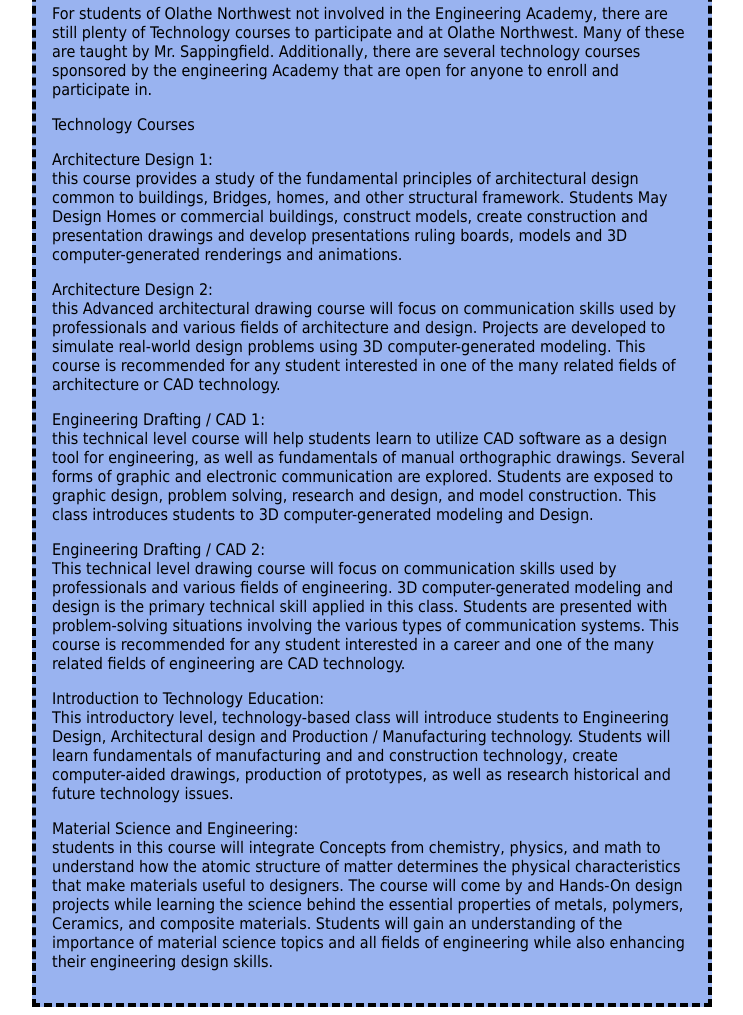
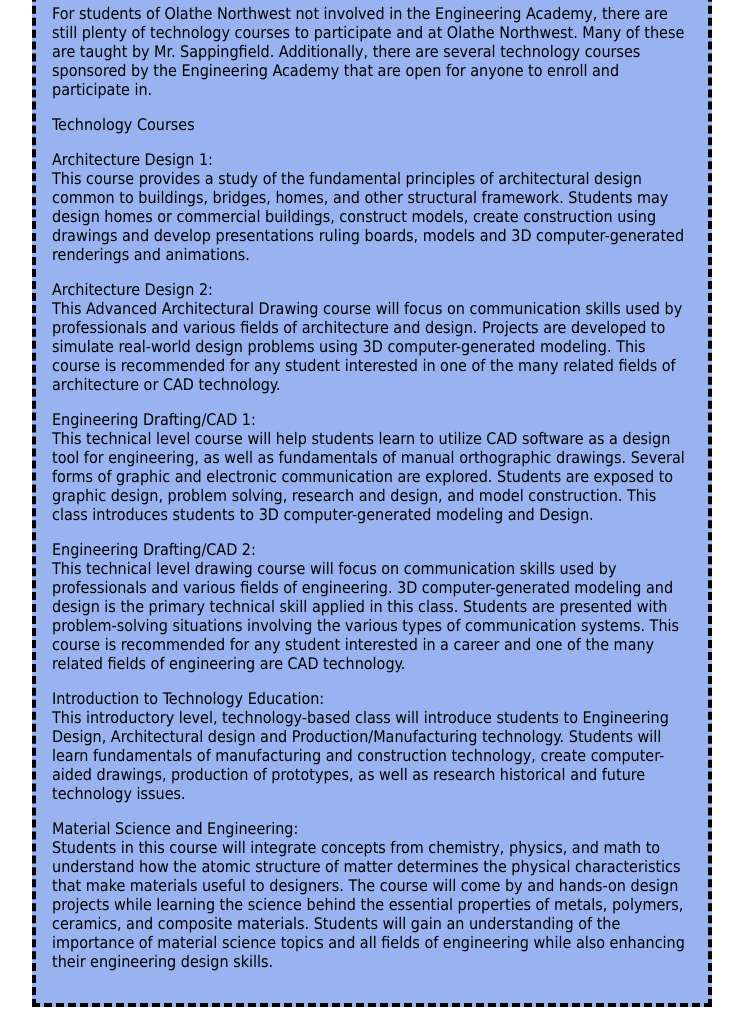
Before and after one commit to annaleu02/onwtsa.github.io, a plain HTML site: page tech.html in a window 1280 px wide. Shown: the part 110-1125 px from the top of the page, without its empty margins (268-1011 px from the left). Drawn offline with Linux system fonts and the light colour scheme.

Commit message:
Update tech.html

```diff
--- a/tech.html
+++ b/tech.html
@@ -35,28 +35,28 @@
 
       </nav>
 
-	  <p>  For students of Olathe Northwest not involved in the Engineering Academy, there are still plenty of Technology courses to participate and at Olathe Northwest. Many of these are taught by Mr. Sappingfield. Additionally, there are several technology courses sponsored by the engineering Academy that are open for anyone to enroll and participate in.
+	  <p>  For students of Olathe Northwest not involved in the Engineering Academy, there are still plenty of technology courses to participate and at Olathe Northwest. Many of these are taught by Mr. Sappingfield. Additionally, there are several technology courses sponsored by the Engineering Academy that are open for anyone to enroll and participate in.
  </p>
 
 	<p> Technology Courses</p>
 
 	<p> Architecture Design 1: <br />
- this course provides a study of the fundamental principles of architectural design common to buildings, Bridges, homes, and other structural framework. Students May Design Homes or commercial buildings, construct models, create construction and presentation drawings and develop presentations ruling boards, models and 3D computer-generated renderings and animations.
+ This course provides a study of the fundamental principles of architectural design common to buildings, bridges, homes, and other structural framework. Students may design homes or commercial buildings, construct models, create construction using drawings and develop presentations ruling boards, models and 3D computer-generated renderings and animations.
 </p>
 <p> Architecture Design 2: <br />
- this Advanced architectural drawing course will focus on communication skills used by professionals and various fields of architecture and design. Projects are developed to simulate real-world design problems using 3D computer-generated modeling. This course is recommended for any student interested in one of the many related fields of architecture or CAD technology.
+This Advanced Architectural Drawing course will focus on communication skills used by professionals and various fields of architecture and design. Projects are developed to simulate real-world design problems using 3D computer-generated modeling. This course is recommended for any student interested in one of the many related fields of architecture or CAD technology.
 </p>
- <p>Engineering Drafting / CAD 1: <br />
- this technical level course will help students learn to utilize CAD software as a design tool for engineering, as well as fundamentals of manual orthographic drawings. Several forms of graphic and electronic communication are explored. Students are exposed to graphic design, problem solving, research and design, and model construction. This class introduces students to 3D computer-generated modeling and Design.
+ <p>Engineering Drafting/CAD 1: <br />
+ This technical level course will help students learn to utilize CAD software as a design tool for engineering, as well as fundamentals of manual orthographic drawings. Several forms of graphic and electronic communication are explored. Students are exposed to graphic design, problem solving, research and design, and model construction. This class introduces students to 3D computer-generated modeling and Design.
 </p>
- <p>Engineering Drafting / CAD 2: <br />
+ <p>Engineering Drafting/CAD 2: <br />
  This technical level drawing course will focus on communication skills used by professionals and various fields of engineering. 3D computer-generated modeling and design is the primary technical skill applied in this class. Students are presented with problem-solving situations involving the various types of communication systems. This course is recommended for any student interested in a career and one of the many related fields of engineering are CAD technology.
 </p>
  <p>Introduction to Technology Education: <br />
- This introductory level, technology-based class will introduce students to Engineering Design, Architectural design and Production / Manufacturing technology. Students will learn fundamentals of manufacturing and and construction technology, create computer-aided drawings, production of prototypes, as well as research historical and future technology issues.
+ This introductory level, technology-based class will introduce students to Engineering Design, Architectural design and Production/Manufacturing technology. Students will learn fundamentals of manufacturing and construction technology, create computer-aided drawings, production of prototypes, as well as research historical and future technology issues.
 </p>
 <p> Material Science and Engineering: <br />
-students in this course will integrate Concepts from chemistry, physics, and math to understand how the atomic structure of matter determines the physical characteristics that make materials useful to designers. The course will come by and Hands-On design projects while learning the science behind the essential properties of metals, polymers, Ceramics, and composite materials. Students will gain an understanding of the importance of material science topics and all fields of engineering while also enhancing their engineering design skills.
+Students in this course will integrate concepts from chemistry, physics, and math to understand how the atomic structure of matter determines the physical characteristics that make materials useful to designers. The course will come by and hands-on design projects while learning the science behind the essential properties of metals, polymers, ceramics, and composite materials. Students will gain an understanding of the importance of material science topics and all fields of engineering while also enhancing their engineering design skills.
 </p>
 
 
```
